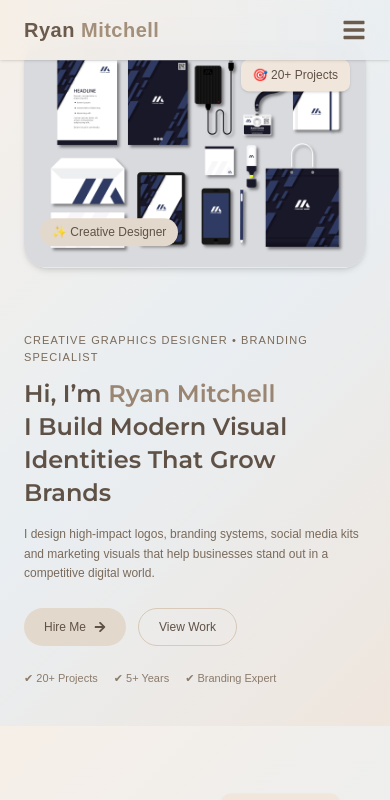
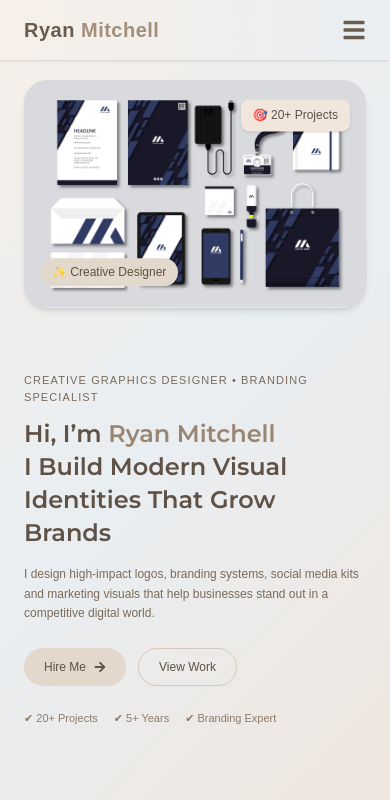
Before and after one commit to MdFuadAmir/Ryan_Mitchell, a React (Vite) app: page / in a window 390 px wide. Shown: the top 800 px of the page. Built offline with nearby package versions, Linux system fonts and the light colour scheme; a web font is replaced by a local one.

Commit message:
added hero

```diff
--- a/src/Components/Hero.jsx
+++ b/src/Components/Hero.jsx
@@ -6,7 +6,7 @@ const Hero = () => {
   return (
     <section
       id="home"
-      className="md:min-h-screen flex items-center px-6 py-10 md:py-20"
+      className="md:min-h-screen flex items-center px-6 py-20"
       style={{
         background: "linear-gradient(135deg, #f6efe7, #e9eef2, #efe6dd)",
       }}
```
